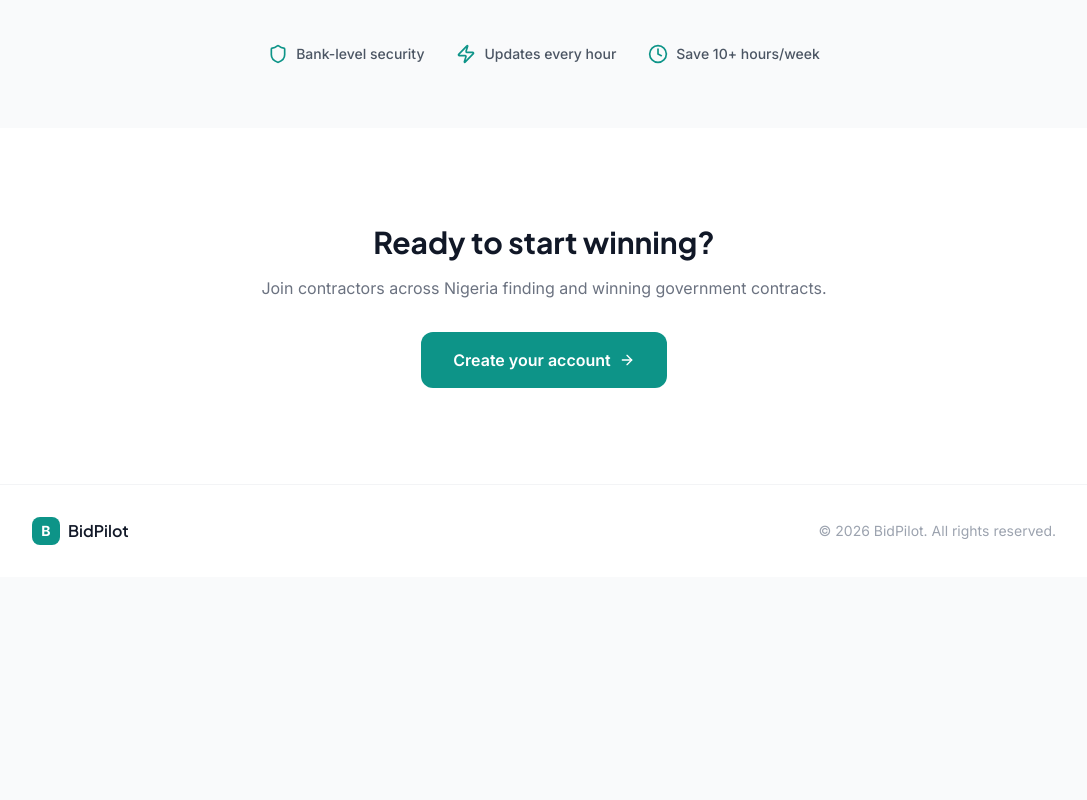
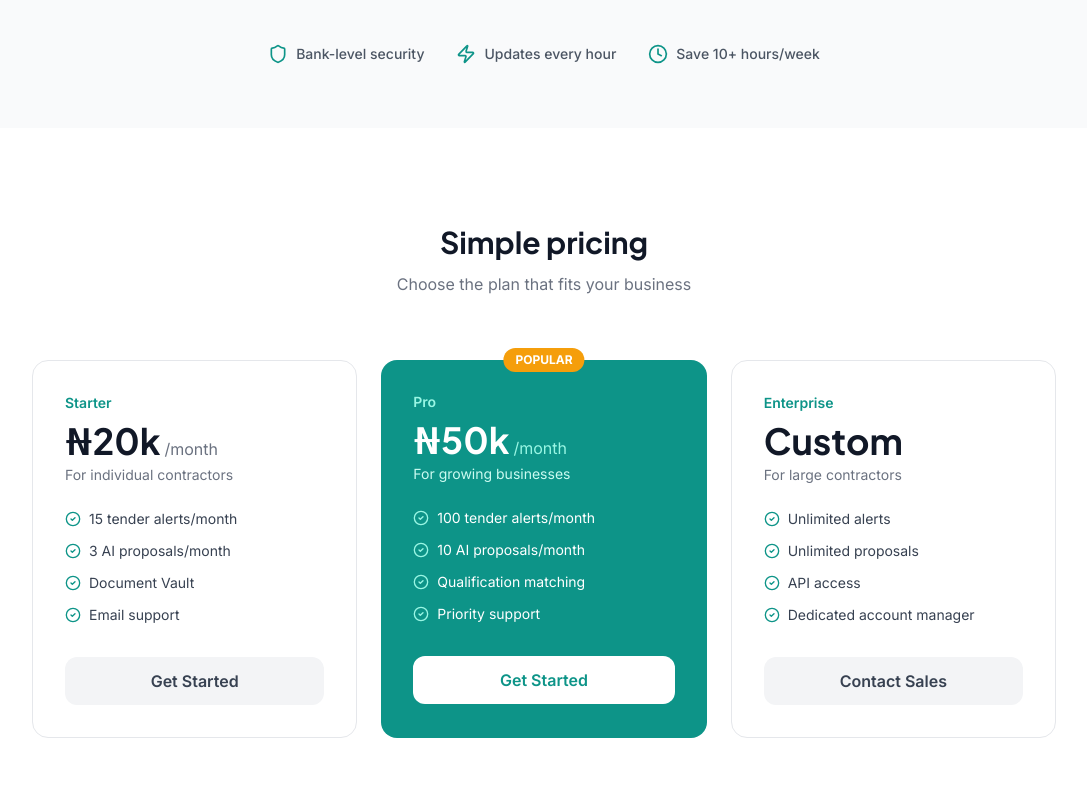
Before and after one commit to babdulhakim2/bidpilot, a Next.js app: page / in a window 1280 px wide. Shown: the part 1620-2420 px from the top of the page, without its empty margins (96-1183 px from the left). Before the commit the page ends 2197 px from the top, so only its background shows below. Built offline with nearby package versions, Linux system fonts and the light colour scheme; no server answers.

Commit message:
feat: add pricing section
- Starter: ₦20k/mo - 15 alerts, 3 proposals
- Pro: ₦50k/mo - 100 alerts, 10 proposals (popular)
- Enterprise: Custom pricing, contact sales

```diff
--- a/app/page.tsx
+++ b/app/page.tsx
@@ -154,6 +154,85 @@ export default function LandingPage() {
         </div>
       </section>
 
+      {/* Pricing */}
+      <section className="py-24 px-6">
+        <div className="max-w-5xl mx-auto">
+          <div className="text-center mb-16">
+            <h2 className="font-display text-3xl font-bold text-gray-900 mb-3">
+              Simple pricing
+            </h2>
+            <p className="text-gray-500">Choose the plan that fits your business</p>
+          </div>
+
+          <div className="grid md:grid-cols-3 gap-6">
+            {/* Starter */}
+            <div className="rounded-2xl border border-gray-200 p-8 bg-white">
+              <div className="text-sm font-semibold text-primary-600 mb-2">Starter</div>
+              <div className="flex items-baseline gap-1 mb-1">
+                <span className="font-display text-4xl font-bold text-gray-900">₦20k</span>
+                <span className="text-gray-500">/month</span>
+              </div>
+              <p className="text-sm text-gray-500 mb-6">For individual contractors</p>
+              <ul className="space-y-3 mb-8">
+                {['15 tender alerts/month', '3 AI proposals/month', 'Document Vault', 'Email support'].map((f) => (
+                  <li key={f} className="flex items-center gap-2 text-sm text-gray-700">
+                    <CheckCircle2 className="w-4 h-4 text-primary-600 flex-shrink-0" />
+                    {f}
+                  </li>
+                ))}
+              </ul>
+              <Link href="/sign-up" className="block w-full py-3 text-center bg-gray-100 hover:bg-gray-200 text-gray-700 font-semibold rounded-xl transition">
+                Get Started
+              </Link>
+            </div>
+
+            {/* Pro */}
+            <div className="rounded-2xl bg-primary-600 p-8 text-white relative">
+              <div className="absolute -top-3 left-1/2 -translate-x-1/2 px-3 py-1 bg-accent-500 text-white text-xs font-bold rounded-full">
+                POPULAR
+              </div>
+              <div className="text-sm font-semibold text-primary-200 mb-2">Pro</div>
+              <div className="flex items-baseline gap-1 mb-1">
+                <span className="font-display text-4xl font-bold">₦50k</span>
+                <span className="text-primary-200">/month</span>
+              </div>
+              <p className="text-sm text-primary-100 mb-6">For growing businesses</p>
+              <ul className="space-y-3 mb-8">
+                {['100 tender alerts/month', '10 AI proposals/month', 'Qualification matching', 'Priority support'].map((f) => (
+                  <li key={f} className="flex items-center gap-2 text-sm">
+                    <CheckCircle2 className="w-4 h-4 text-primary-200 flex-shrink-0" />
+                    {f}
+                  </li>
+                ))}
+              </ul>
+              <Link href="/sign-up" className="block w-full py-3 text-center bg-white hover:bg-gray-100 text-primary-600 font-semibold rounded-xl transition">
+                Get Started
+              </Link>
+            </div>
+
+            {/* Enterprise */}
+            <div className="rounded-2xl border border-gray-200 p-8 bg-white">
+              <div className="text-sm font-semibold text-primary-600 mb-2">Enterprise</div>
+              <div className="flex items-baseline gap-1 mb-1">
+                <span className="font-display text-4xl font-bold text-gray-900">Custom</span>
+              </div>
+              <p className="text-sm text-gray-500 mb-6">For large contractors</p>
+              <ul className="space-y-3 mb-8">
+                {['Unlimited alerts', 'Unlimited proposals', 'API access', 'Dedicated account manager'].map((f) => (
+                  <li key={f} className="flex items-center gap-2 text-sm text-gray-700">
+                    <CheckCircle2 className="w-4 h-4 text-primary-600 flex-shrink-0" />
+                    {f}
+                  </li>
+                ))}
+              </ul>
+              <Link href="/sign-up" className="block w-full py-3 text-center bg-gray-100 hover:bg-gray-200 text-gray-700 font-semibold rounded-xl transition">
+                Contact Sales
+              </Link>
+            </div>
+          </div>
+        </div>
+      </section>
+
       {/* CTA */}
       <section className="py-24 px-6">
         <div className="max-w-2xl mx-auto text-center">
```
